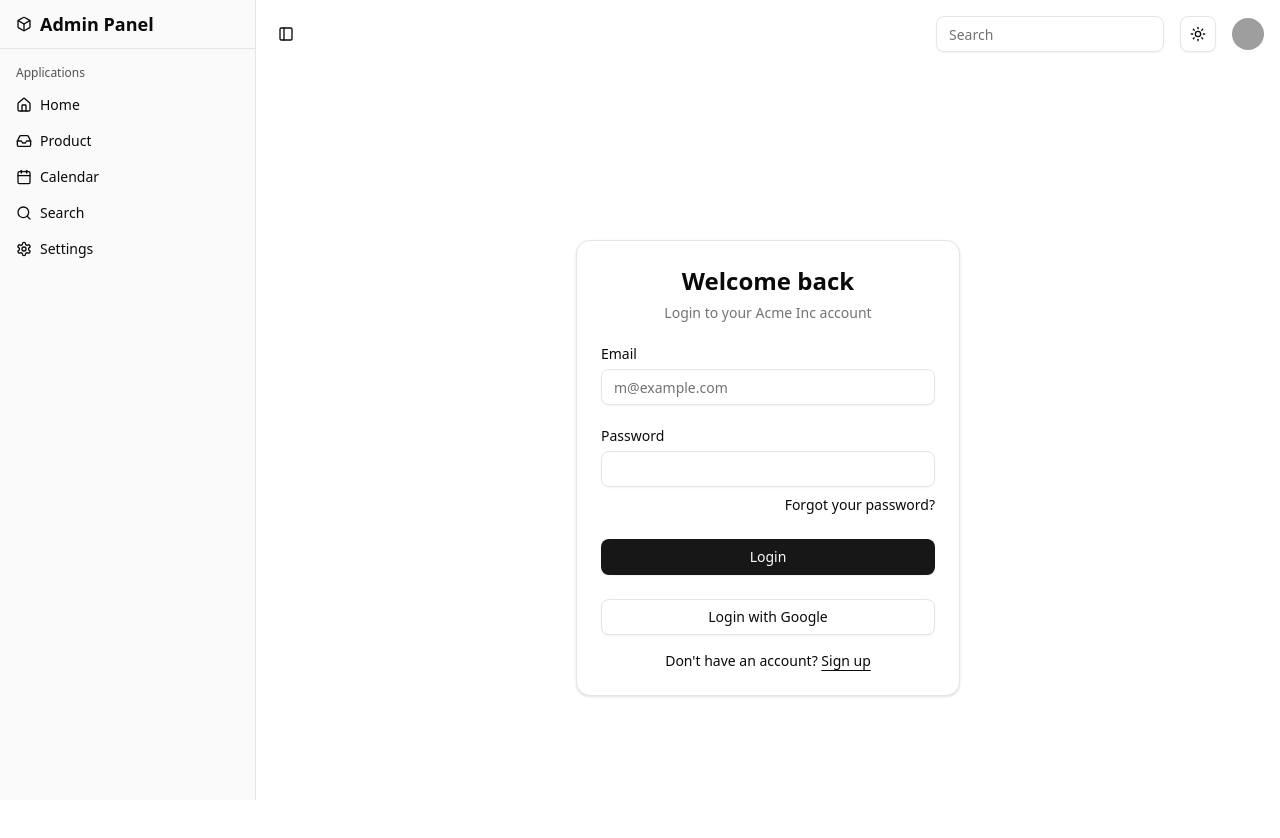
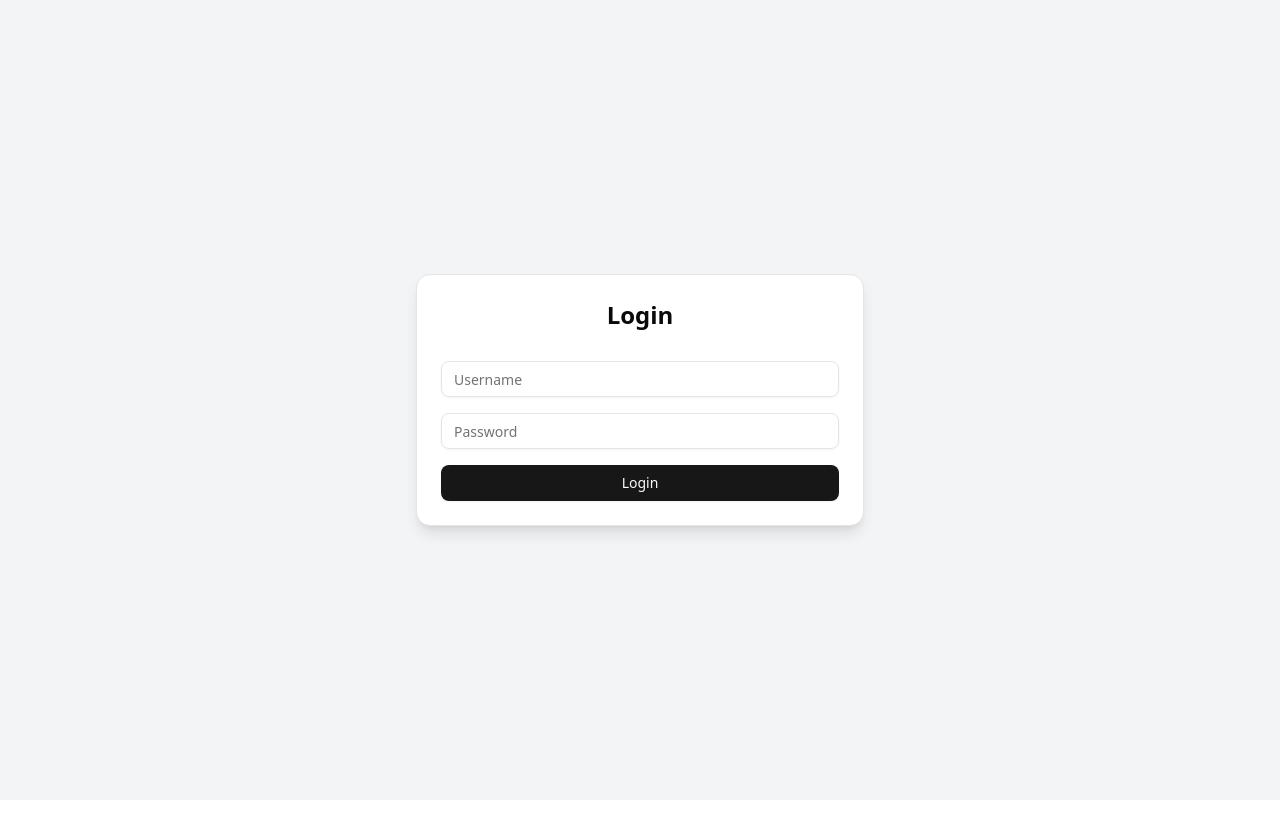
Before and after one commit to PiwPhongsathon/Dashboard, a Next.js app: page /login in a window 1280 px wide. Shown: the top 838 px of the page. After the commit the page ends 800 px from the top, so only its background shows below. Built offline with nearby package versions, Linux system fonts and the light colour scheme; grey boxes are pictures that could not be loaded.

Commit message:
login api

```diff
--- /dev/null
+++ b/src/app/dashboard/layout.jsx
@@ -0,0 +1,26 @@
+import { AppSidebar } from "@/components/AppSidebar";
+import Header from "@/components/Header";
+import { ThemeProvider } from "@/components/theme-provider";
+import { SidebarProvider } from "@/components/ui/sidebar";
+import React from "react";
+
+export default function DashboardLayout({ children }) {
+  return (
+    <div>
+      <ThemeProvider
+        attribute="class"
+        defaultTheme="system"
+        enableSystem
+        disableTransitionOnChange
+      >
+        <SidebarProvider>
+          <AppSidebar />
+          <main className="w-full">
+            <Header />
+            <div className="px-4">{children}</div>
+          </main>
+        </SidebarProvider>
+      </ThemeProvider>
+    </div>
+  );
+}
--- /dev/null
+++ b/src/app/dashboard/page.jsx
@@ -0,0 +1,18 @@
+'use client';
+
+import { useEffect } from 'react';
+import { useRouter } from 'next/navigation';
+
+export default function DashboardPage() {
+  const router = useRouter();
+
+  useEffect(() => {
+    const token = localStorage.getItem('accessToken');
+
+    if (!token) {
+      router.push('/login');
+    }
+  }, []);
+
+  return <h1>Dashboard</h1>;
+}
--- a/src/app/layout.jsx
+++ b/src/app/layout.jsx
@@ -1,9 +1,5 @@
 import { Geist, Geist_Mono } from "next/font/google";
 import "./globals.css";
-import Header from "@/components/Header";
-import { ThemeProvider } from "@/components/theme-provider";
-import { SidebarProvider } from "@/components/ui/sidebar";
-import { AppSidebar } from "@/components/AppSidebar";
 
 const geistSans = Geist({
   variable: "--font-geist-sans",
@@ -26,20 +22,7 @@ export default function RootLayout({ children }) {
       <body
         className={`${geistSans.variable} ${geistMono.variable} antialiased`}
       >
-        <ThemeProvider
-          attribute="class"
-          defaultTheme="system"
-          enableSystem
-          disableTransitionOnChange
-        >
-          <SidebarProvider >
-            <AppSidebar />
-            <main className="w-full">
-              <Header />
-              <div className="px-4">{children}</div>
-            </main>
-          </SidebarProvider>
-        </ThemeProvider>
+          {children}
       </body>
     </html>
   );
--- /dev/null
+++ b/src/app/login/layout.jsx
@@ -0,0 +1,7 @@
+export default function LoginLayout({ children }) {
+    return (
+      <div className="login-wrapper">
+        {children}
+      </div>
+    );
+  }
--- a/src/app/login/page.jsx
+++ b/src/app/login/page.jsx
@@ -1,12 +1,74 @@
-import Loginform from '@/components/Loginform'
-import React from 'react'
+'use client';
 
-export default function page() {
+import { useState } from 'react';
+import { useRouter } from 'next/navigation';
+import { Input } from '@/components/ui/input';
+import { Button } from '@/components/ui/button';
+import { Card, CardContent, CardHeader, CardTitle } from '@/components/ui/card';
+
+export default function LoginPage() {
+  const [username, setUsername] = useState('');
+  const [password, setPassword] = useState('');
+  const [errorMsg, setErrorMsg] = useState('');
+  const router = useRouter();
+
+  const handleLogin = async (e) => {
+    e.preventDefault();
+
+    try {
+      const res = await fetch('https://www.melivecode.com/api/login', {
+        method: 'POST',
+        headers: {
+          'Content-Type': 'application/json'
+        },
+        body: JSON.stringify({ username, password, expiresIn: 60000 })
+      });
+
+      const data = await res.json();
+
+      if (data.status === 'ok') {
+        localStorage.setItem('accessToken', data.accessToken);
+        localStorage.setItem('user', JSON.stringify(data.user));
+        router.push('/dashboard');
+      } else {
+        setErrorMsg(data.message);
+      }
+    } catch (err) {
+      setErrorMsg('เกิดข้อผิดพลาดในการเชื่อมต่อ');
+    }
+  };
+
   return (
-    <div className="flex min-h-svh w-full items-center justify-center p-6 md:p-10">
-      <div className="w-full max-w-sm">
-        <Loginform/>
-      </div>
+    <div className="flex min-h-screen items-center justify-center bg-gray-100">
+      <Card className="w-full max-w-md shadow-lg">
+        <CardHeader>
+          <CardTitle className="text-2xl font-bold text-center">Login</CardTitle>
+        </CardHeader>
+        <CardContent>
+          <form onSubmit={handleLogin} className="space-y-4">
+            {errorMsg && (
+              <p className="text-red-500 text-sm text-center">{errorMsg}</p>
+            )}
+            <Input
+              type="text"
+              placeholder="Username"
+              value={username}
+              onChange={(e) => setUsername(e.target.value)}
+              required
+            />
+            <Input
+              type="password"
+              placeholder="Password"
+              value={password}
+              onChange={(e) => setPassword(e.target.value)}
+              required
+            />
+            <Button type="submit" className="w-full">
+              Login
+            </Button>
+          </form>
+        </CardContent>
+      </Card>
     </div>
-  )
+  );
 }
--- a/src/app/page.jsx
+++ b/src/app/page.jsx
@@ -1,67 +1,12 @@
-
-import AppBarChart from "@/components/AppBarChart";
-import AppBarChart1 from "@/components/AppBarChart1";
-import {
-  Card,
-  CardContent,
-  CardDescription,
-  CardFooter,
-  CardHeader,
-  CardTitle,
-} from "@/components/ui/card"
-
-
+// /app/page.jsx
+import { redirect } from 'next/navigation';
 
 export default function Home() {
-  return (
-    <div className="grid grid-cols-1 lg:grid-cols-2 2xl:grid-cols-4 gap-4">
-      <Card className={"gap-1"}>
-        <CardHeader>
-          <CardTitle>Total Revenue</CardTitle>
-        </CardHeader>
-        <CardContent>
-          <h3 className="text-2xl font-bold">$120,000</h3>
-          <h5 className="text-xs text-muted-foreground">+6.1% from last month</h5>
-        </CardContent>
-      </Card>
-      <Card className={"gap-1"}>
-        <CardHeader>
-          <CardTitle>ค่าใช้จ่ายทั้งหมด</CardTitle>
-        </CardHeader>
-        <CardContent>
-          <h3 className="text-2xl font-bold">$450,000</h3>
-          <h5 className="text-xs text-muted-foreground">+20.1% from last month</h5>
-        </CardContent>
-      </Card>
-      <Card className={"gap-1"}>
-        <CardHeader>
-          <CardTitle>Total Revenue</CardTitle>
-        </CardHeader>
-        <CardContent>
-          <h3 className="text-2xl font-bold">$450,000</h3>
-          <h5 className="text-xs text-muted-foreground">+20.1% from last month</h5>
-        </CardContent>
-      </Card>
-      <Card className={"gap-1"}>
-        <CardHeader>
-          <CardTitle>Total Revenue</CardTitle>
-        </CardHeader>
-        <CardContent>
-          <h3 className="text-2xl font-bold">$150,000</h3>
-          <h5 className="text-xs text-muted-foreground">+1234</h5>
-        </CardContent>
-      </Card>
-      <Card className={"xl:col-span-2"}>
-        <CardHeader>
-          <CardTitle>Bar - chart</CardTitle>
-          <CardDescription>January 22- June 2024</CardDescription>
-          <CardContent className={"px-0 pt-6"}>
-            <AppBarChart />
-          </CardContent>
-        </CardHeader>
-      </Card>
-      <AppBarChart1 />
-    </div>
+  const isLoggedIn = false; // เปลี่ยนเป็นตรวจจาก session จริงในอนาคต
 
-  );
+  if (!isLoggedIn) {
+    redirect('/login');
+  } else {
+    redirect('/dashboard');
+  }
 }
--- a/src/components/Loginform.jsx
+++ b/src/components/Loginform.jsx
@@ -24,12 +24,10 @@ const Loginform = () => {
                     <form>
                         <div className="flex flex-col gap-6">
                             <div className="grid gap-2">
-                                <Label htmlFor="email">Email</Label>
+                                <Label htmlFor="username">Username</Label>
                                 <Input
-                                    id="email"
-                                    type="email"
-                                    placeholder="m@example.com"
-                                    required
+                                    id="username"
+                                    type="text"
                                 />
                             </div>
                             <div className="grid gap-2">
```
